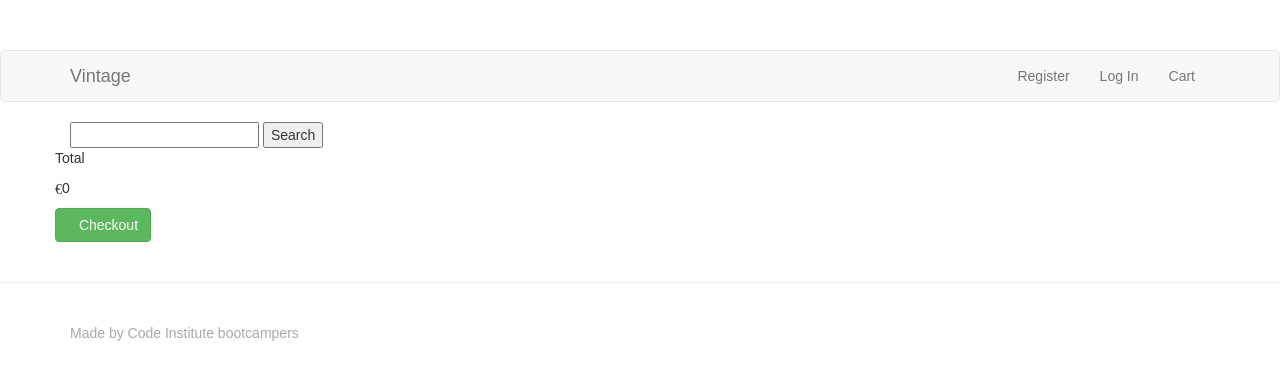
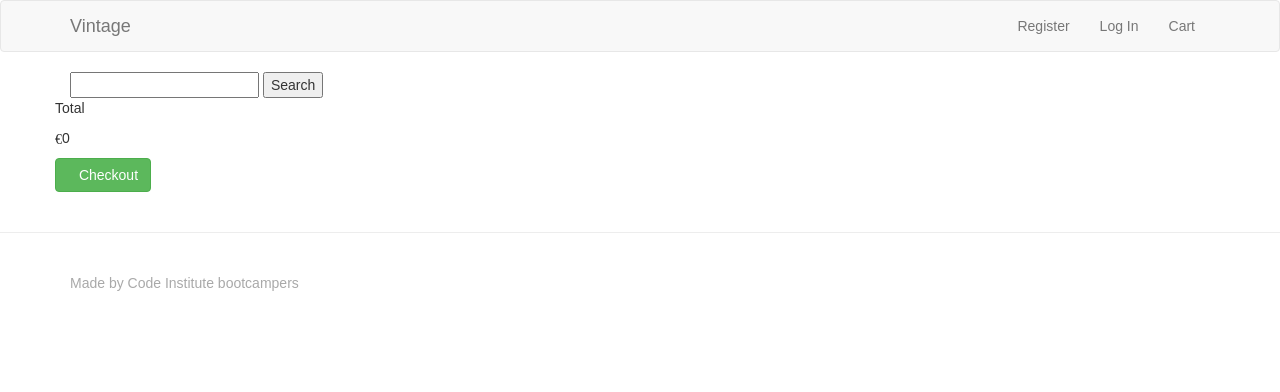
Before and after one commit to elg1e/elg1e-Vintage, a Django app: page /cart/ in a window 1280 px wide. Shown: the top 392 px of the page. Run offline with Django 3.2, Linux system fonts and the light colour scheme; some libraries are stand-ins or nearby versions; some web fonts are replaced.

Commit message:
edits to base/css

```diff
--- a/static/css/custom.css
+++ b/static/css/custom.css
@@ -1,6 +1,5 @@
 body {
     font-family: Arial;
-    padding-top: 50px;
 }
 
 footer {
--- a/templates/base.html
+++ b/templates/base.html
@@ -9,7 +9,6 @@
     <link rel="stylesheet" href="https://cdnjs.cloudflare.com/ajax/libs/bootswatch/3.3.7/cerulean/bootstrap.min.css">
     <link rel="stylesheet" href="{% static 'font-awesome/css/font-awesome.min.css' %}">
     <link rel="stylesheet" href="{% static 'css/custom.css' %}">
-
 </head>
 <body>
     <!-- Fixed masthead -->
```
